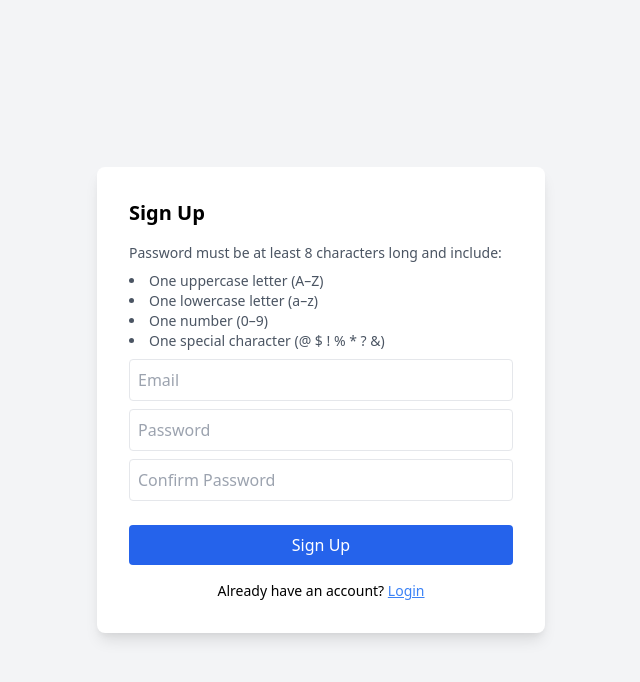
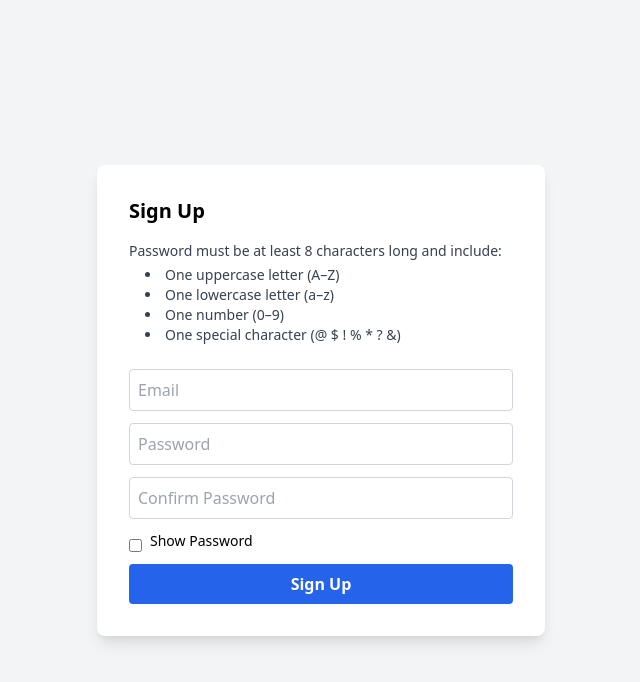
Before and after one commit to madtrack133/StudyUdub, a Flask app: page /signup in a window 1280 px wide. Shown: the top 682 px of the page, without its empty margins (319-959 px from the left). Run offline with Flask 3, Linux system fonts and the light colour scheme.

Commit message:
Improve UX on signup and reset forms: show/hide password toggle, styled layout, and password instruction formatting

```diff
--- a/templates/signup.html
+++ b/templates/signup.html
@@ -1,32 +1,51 @@
 {% extends "base.html" %}
 {% block content %}
+
 <h2 class="text-xl font-semibold mb-4">Sign Up</h2>
 
-<p class="text-sm text-gray-600 mb-2">
-    Password must be at least 8 characters long and include:
-    <ul class="list-disc list-inside text-sm text-gray-600">
+<!-- Password instructions -->
+<div class="mb-4 text-sm text-gray-700">
+  <p class="mb-1">Password must be at least 8 characters long and include:</p>
+  <ul class="list-disc list-inside ml-4">
     <li>One uppercase letter (A–Z)</li>
     <li>One lowercase letter (a–z)</li>
     <li>One number (0–9)</li>
     <li>One special character (@ $ ! % * ? &)</li>
   </ul>
-  </p>
+</div>
 
+<!-- Signup form -->
+<form method="POST" class="space-y-3">
+  <input type="email" name="email" required placeholder="Email"
+         class="w-full p-2 border border-gray-300 rounded" />
 
-<form method="POST">
-    <input type="email" name="email" required placeholder="Email" class="block w-full mb-2 p-2 border rounded" />
+  <input type="password" id="signup-password" name="password" required placeholder="Password"
+         pattern="(?=.*[a-z])(?=.*[A-Z])(?=.*\d)(?=.*[@$!%*?&]).{8,}"
+         title="Password must include uppercase, lowercase, number, and special character."
+         class="w-full p-2 border border-gray-300 rounded" />
 
-    <input type="password" name="password" required placeholder="Password"
-           pattern="(?=.*[a-z])(?=.*[A-Z])(?=.*\d)(?=.*[@$!%*?&]).{8,}"
-           title="Password must be at least 8 characters long and include uppercase, lowercase, number, and special character."
-           class="block w-full mb-2 p-2 border rounded" />
+  <input type="password" id="signup-confirm" name="confirm_password" required placeholder="Confirm Password"
+         class="w-full p-2 border border-gray-300 rounded" />
 
-    <input type="password" name="confirm_password" required placeholder="Confirm Password"
-           class="block w-full mb-4 p-2 border rounded" />
+  <label class="flex items-center text-sm">
+    <input type="checkbox" onclick="toggleSignupPasswords()" class="mr-2"> Show Password
+  </label>
 
-    <button type="submit" class="bg-blue-600 text-white px-4 py-2 rounded w-full">Sign Up</button>
+  <button type="submit"
+          class="w-full bg-blue-600 hover:bg-blue-700 text-white font-semibold py-2 px-4 rounded">
+    Sign Up
+  </button>
 </form>
-<p class="mt-4 text-sm text-center">
-    Already have an account? <a class="text-blue-500 underline" href="{{ url_for('login') }}">Login</a>
-</p>
+
+<!-- JS toggle -->
+<script>
+  function toggleSignupPasswords() {
+    const pw1 = document.getElementById("signup-password");
+    const pw2 = document.getElementById("signup-confirm");
+    const type = pw1.type === "password" ? "text" : "password";
+    pw1.type = type;
+    pw2.type = type;
+  }
+</script>
+
 {% endblock %}
```
Also changed, not shown: templates/reset_password.html (+38 -19 lines), instance/StudyUdub_V1.1.db, 1 other file. Lines whose indentation alone changed are shown as unchanged.
